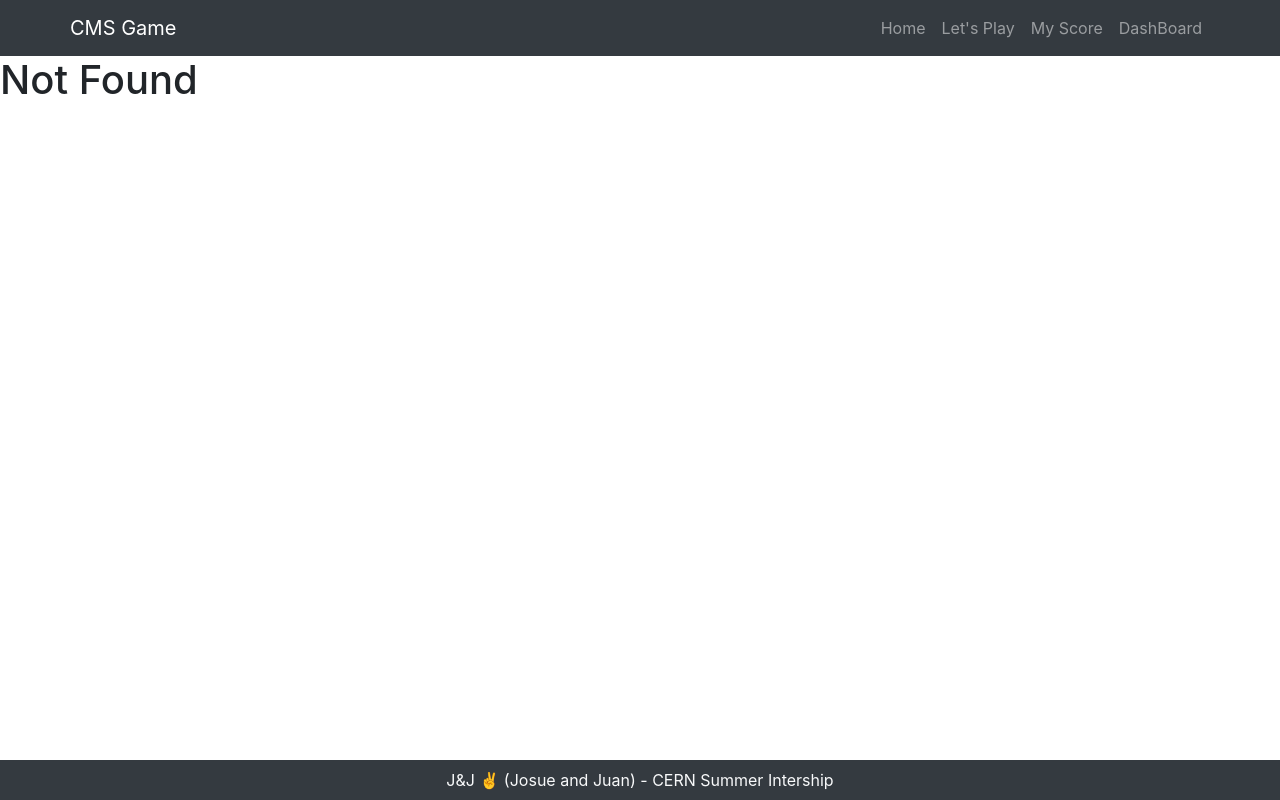
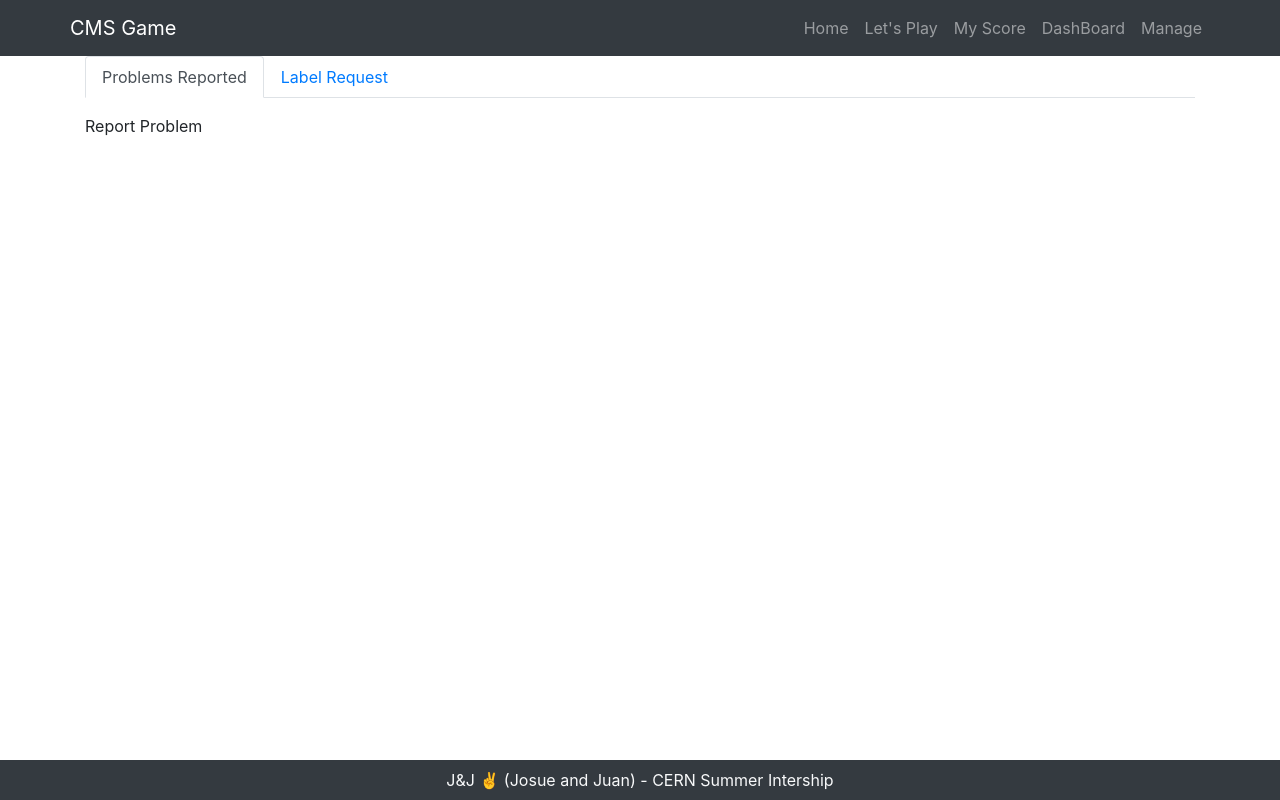
Before and after one commit to cms-dpoa/CMS_Trivia, a React app in the folder view/: page /manage in a window 1280 px wide. Before the commit this address had no page. Built offline with nearby package versions, Linux system fonts and the light colour scheme.

Commit message:
init section Manage

```diff
--- a/view/src/App.jsx
+++ b/view/src/App.jsx
@@ -9,6 +9,7 @@ import Dashboard from "./pages/Dashboard";
 import Layout from "./components/Layout";
 import generateStore from "./redux/store";
 import MillionaireGame from "./components/game/MillionaireGame";
+import Manage from "./pages/Manage";
 
 function App() {
   const store = generateStore();
@@ -24,6 +25,7 @@ function App() {
             <Route exact path="/play/millionaire" component={MillionaireGame} />
             <Route exact path="/myscore" component={MyScore} />
             <Route exact path="/dashboard" component={Dashboard} />
+            <Route exact path="/manage" component={Manage} />
             <Route component={NotFound} />
           </Switch>
         </Layout>
--- a/view/src/components/NavBar.jsx
+++ b/view/src/components/NavBar.jsx
@@ -20,6 +20,9 @@ const NavBar = () => {
           <Link className="nav-link" to="/dashboard">
             DashBoard
           </Link>
+          <Link className="nav-link" to="/manage">
+            Manage
+          </Link>
         </Nav>
       </Container>
     </Navbar>
--- /dev/null
+++ b/view/src/components/manage/NewLabelRequest.jsx
@@ -0,0 +1,7 @@
+import React from "react";
+
+const NewLabelRequest = () => {
+  return <div>New Label Request</div>;
+};
+
+export default NewLabelRequest;
--- /dev/null
+++ b/view/src/components/manage/ReportProblem.jsx
@@ -0,0 +1,7 @@
+import React from "react";
+
+const ReportProblem = () => {
+  return <div>Report Problem</div>;
+};
+
+export default ReportProblem;
--- /dev/null
+++ b/view/src/pages/Manage.jsx
@@ -0,0 +1,25 @@
+import React from "react";
+import { Tabs, Tab, Container } from "react-bootstrap";
+import NewLabelRequest from "../components/manage/NewLabelRequest";
+import ReportProblem from "../components/manage/ReportProblem";
+
+const Manage = () => {
+  return (
+    <Container>
+      <Tabs
+        defaultActiveKey="problems-repoted"
+        transition={false}
+        className="mb-3"
+      >
+        <Tab eventKey="problems-repoted" title="Problems Reported">
+          <ReportProblem />
+        </Tab>
+        <Tab eventKey="label-request" title="Label Request">
+          <NewLabelRequest />
+        </Tab>
+      </Tabs>
+    </Container>
+  );
+};
+
+export default Manage;
```
